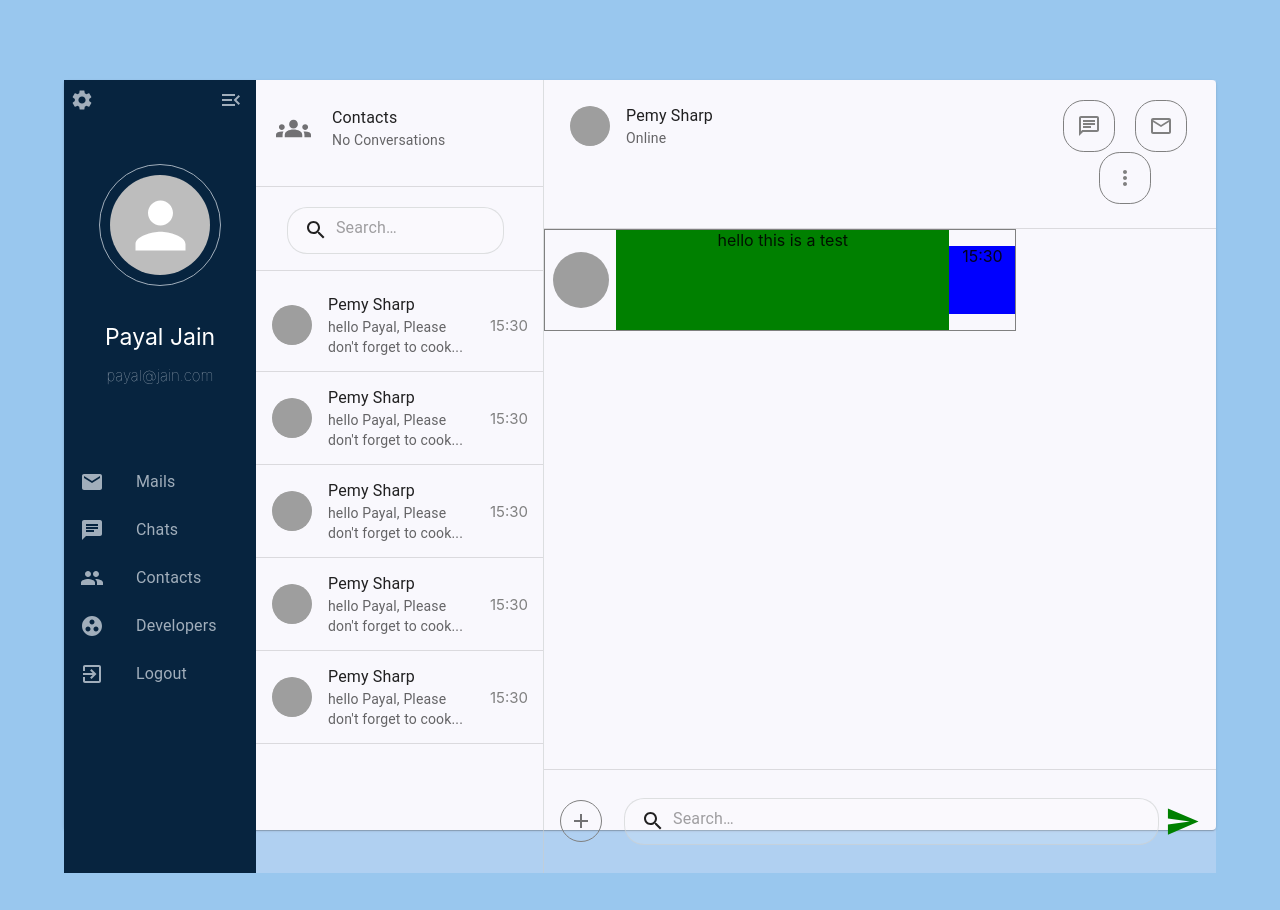
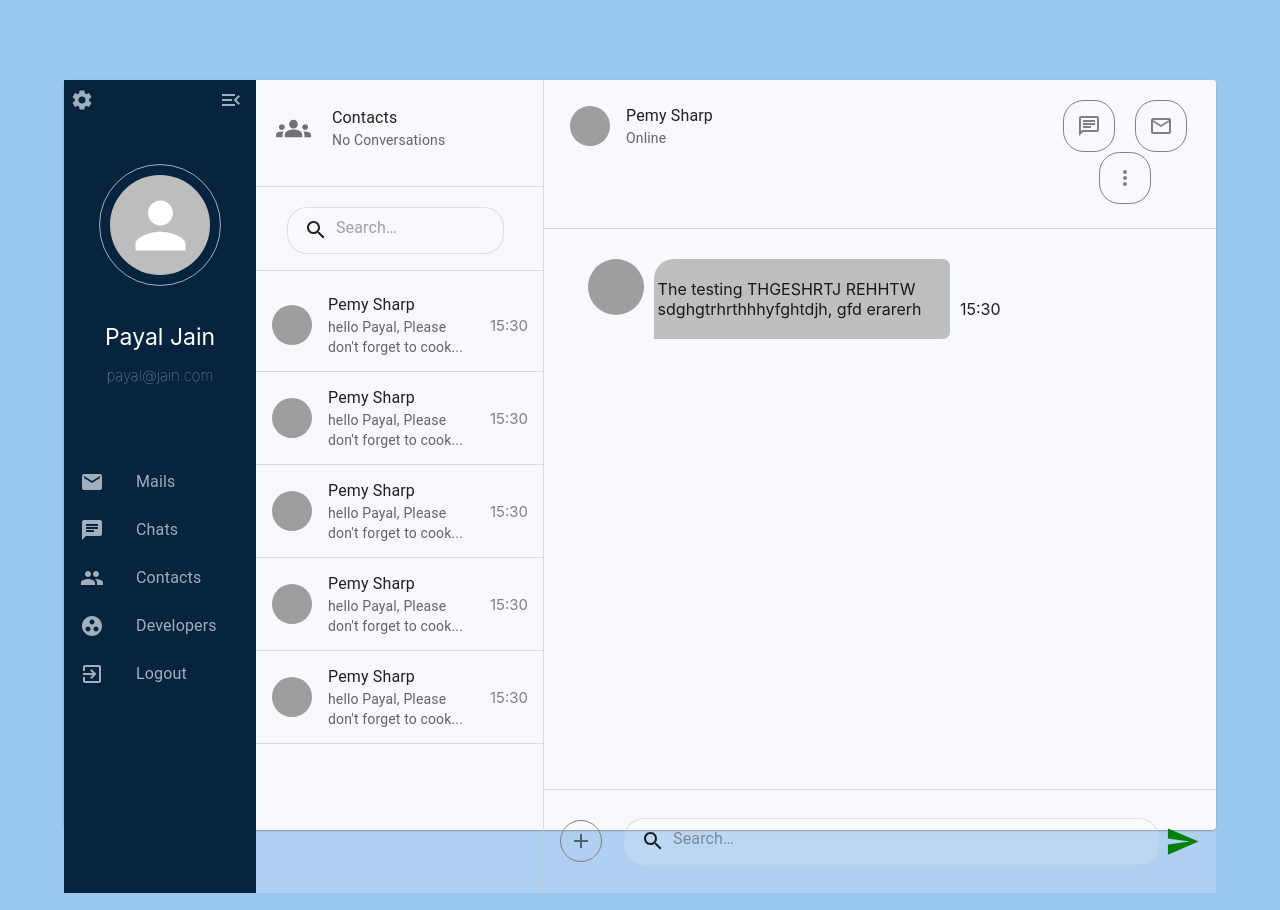
Before and after one commit to payal1206/Chat_Plus_App, a React (Create React App) app: page / in a window 1280 px wide. Built offline with nearby package versions, Linux system fonts and the light colour scheme; grey boxes are pictures that could not be loaded.

Commit message:
sender chat added

```diff
--- a/src/component/dashboard/message-panel/chat/chat.module.css
+++ /dev/null
@@ -1,22 +0,0 @@
-.chatBox {
-  display: flex;
-  border: 1px solid grey;
-  height: 100px;
-  width: 70%;
-}
-
-.avatar {
-  flex-grow: 0.3;
-  display: flex;
-  align-items: center;
-  justify-content: center;
-}
-
-.time {
-  flex-grow: 0.5;
-  background-color: blue;
-}
-.textBox {
-  flex-grow: 4;
-  background-color: green;
-}
--- a/src/component/dashboard/message-panel/chat/chats.js
+++ b/src/component/dashboard/message-panel/chat/chats.js
@@ -3,9 +3,9 @@ import SenderChat from "./sender-chat";
 
 const Chats = (props) => {
   return (
-    <>
+    <div style={{ height: "500px", width: "90%", margin: "20px 5%" }}>
       <SenderChat />
-    </>
+    </div>
   );
 };
 
--- a/src/component/dashboard/message-panel/chat/sender-chat.js
+++ b/src/component/dashboard/message-panel/chat/sender-chat.js
@@ -1,5 +1,5 @@
 import React from "react";
-import classes from "./chat.module.css";
+import classes from "./sender-chat.module.css";
 import Avatar from "@mui/material/Avatar";
 
 const SenderChat = (props) => {
@@ -12,7 +12,13 @@ const SenderChat = (props) => {
           sx={{ width: 56, height: 56 }}
         />
       </div>
-      <div className={classes.textBox}>hello this is a test</div>
+      <div className={classes.textBox}>
+        <div className={classes.textDiv}>
+          <p className={classes.message}>
+            The testing THGESHRTJ REHHTW sdghgtrhrthhhyfghtdjh, gfd erarerh
+          </p>
+        </div>
+      </div>
       <p className={classes.time}>15:30</p>
     </div>
   );
--- /dev/null
+++ b/src/component/dashboard/message-panel/chat/sender-chat.module.css
@@ -0,0 +1,28 @@
+.chatBox {
+  width: 70%;
+  text-align: left;
+}
+
+.avatar {
+  display: inline-block;
+  margin: 10px;
+}
+
+.time {
+  display: inline-block;
+}
+.textBox {
+  display: inline-block;
+  margin-right: 10px;
+  max-width: 70%;
+}
+.textDiv {
+  background-color: rgb(189, 190, 190);
+  margin-top: 0px;
+  min-height: 50px;
+  max-width: 100%;
+  padding: 4px;
+  border-radius: 7px;
+  border-top-left-radius: 20px;
+  border-bottom-left-radius: 0px;
+}
```
